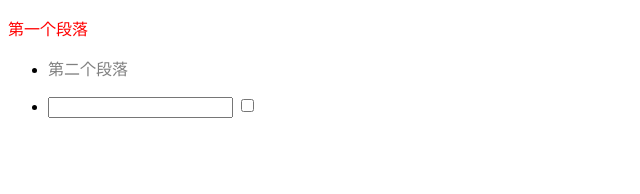
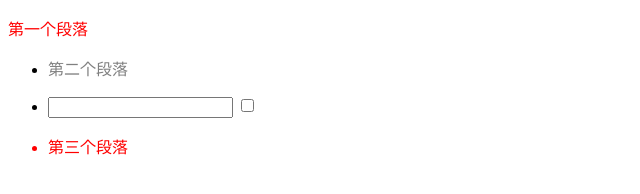
Before and after one commit to xiaofuyesnew/training, a plain HTML site: page 1/index.html in a window 1280 px wide. Shown: the whole page, without its empty margins (0-640 px from the left). Drawn offline with nearby package versions, Linux system fonts and the light colour scheme.

Commit message:
更新示例文件

```diff
--- a/1/index.html
+++ b/1/index.html
@@ -26,6 +26,9 @@
             <input type="text">
             <input type="checkbox">
         </li>
+        <li class="red">
+            <p class="red">第三个段落</p>
+        </li>
     </ul>
 </body>
 </html>
```
